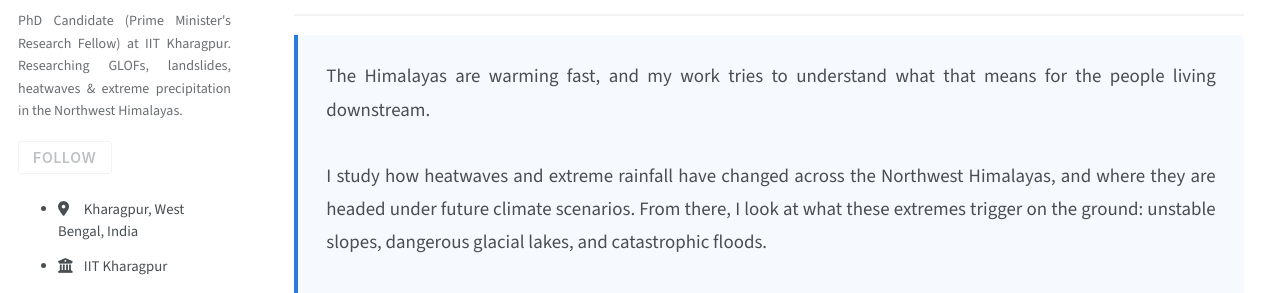
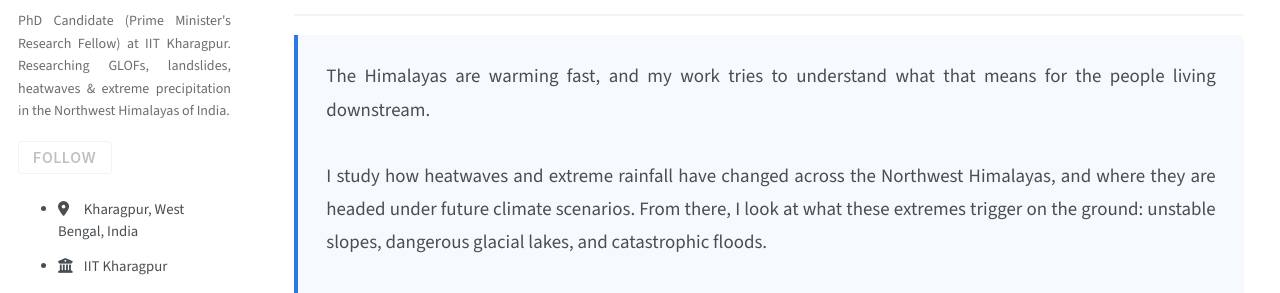
Before and after one commit to anupupadhyaya/anupupadhyaya.github.io, a Jekyll site: the page built from _pages/about.md, in a window 1280 px wide. Shown: the part 431-724 px from the top of the page. Built offline with Jekyll 4.4.1, drawn with Linux system fonts in a browser that asks for light colours; some web fonts are replaced; a script bundle is joined from its source files by our own code; library files that are not in the unit come from our copies.

Commit message:
Update _config.yml

```diff
--- a/_config.yml
+++ b/_config.yml
@@ -14,7 +14,7 @@ author:
   avatar           : "profile.jpg"
   name             : "Anup Upadhyaya"
   pronouns         : "he/him"
-  bio              : "PhD Candidate (Prime Minister's Research Fellow) at IIT Kharagpur. Researching GLOFs, landslides, heatwaves & extreme precipitation in the Northwest Himalayas."
+  bio              : "PhD Candidate (Prime Minister's Research Fellow) at IIT Kharagpur. Researching GLOFs, landslides, heatwaves & extreme precipitation in the Northwest Himalayas of India."
   location         : "Kharagpur, West Bengal, India"
   employer         : "IIT Kharagpur"
   uri              :
```
